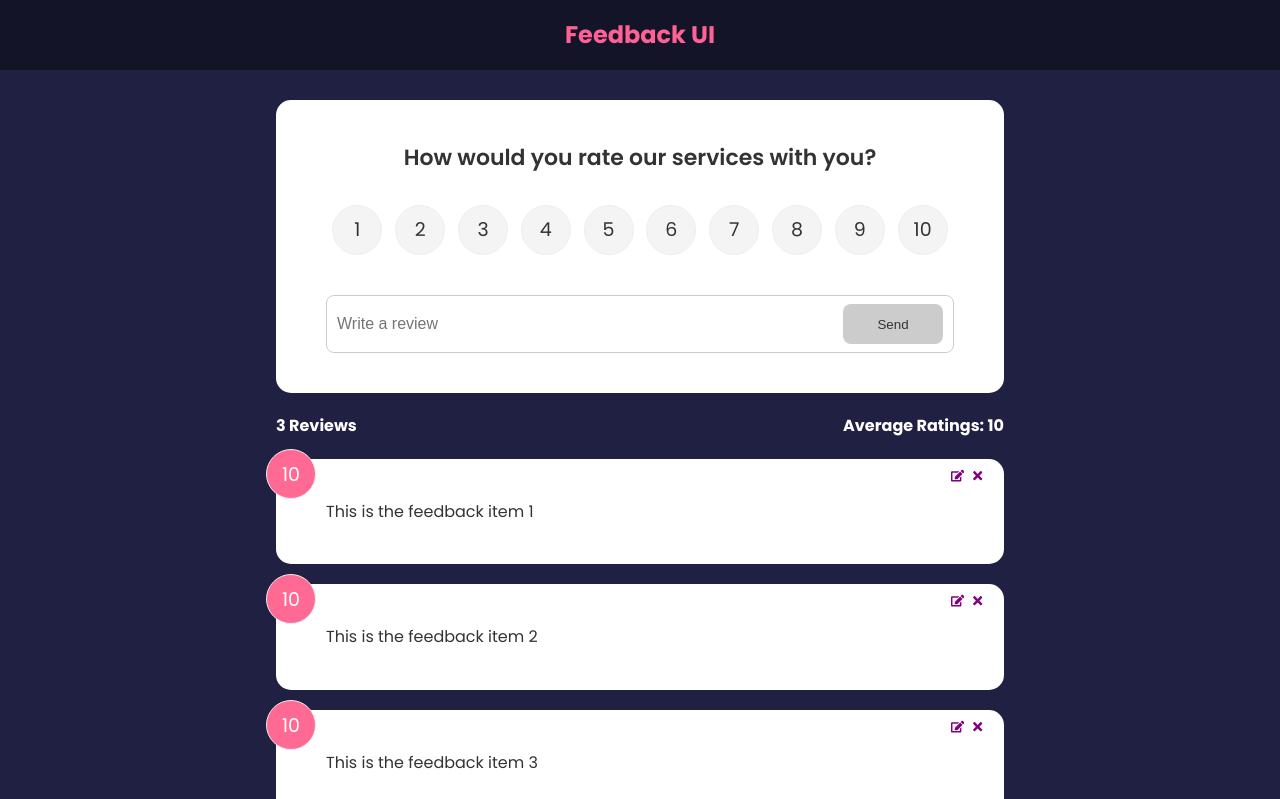
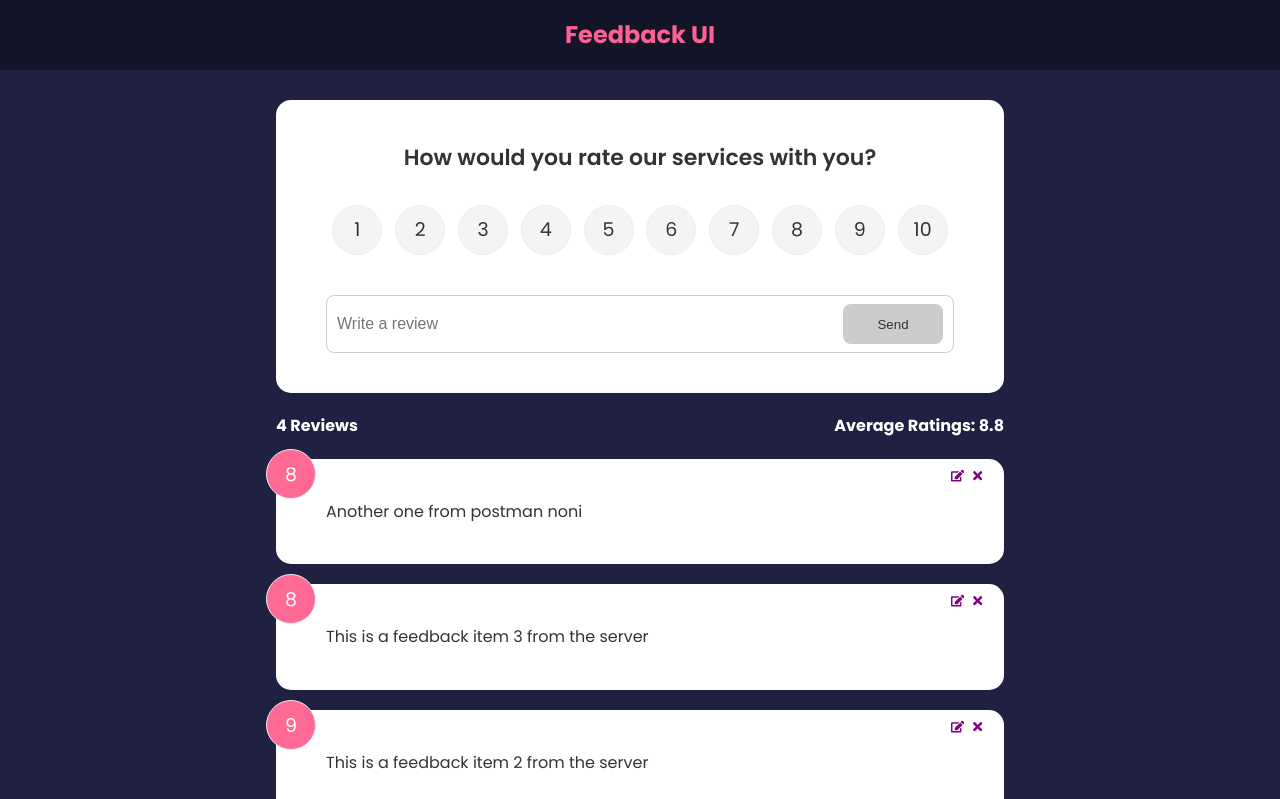
Before and after one commit to lario0913/feedback-app, a React (Create React App) app: page / in a window 1280 px wide. Shown: the top 799 px of the page. Built offline with nearby package versions, Linux system fonts and the light colour scheme; data requests are answered from the project's data file.

Commit message:
fetch feedback data from data and set up a spinner component

```diff
--- a/db.json
+++ b/db.json
@@ -16,7 +16,7 @@
       "text": "This is a feedback item 3 from the server"
     },
     {
-      "rating": "8",
+      "rating": 8,
       "text": "Another one from postman noni",
       "id": 4
     }
--- a/package.json
+++ b/package.json
@@ -6,6 +6,7 @@
     "@testing-library/jest-dom": "^5.16.5",
     "@testing-library/react": "^13.3.0",
     "@testing-library/user-event": "^13.5.0",
+    "concurrently": "^7.3.0",
     "framer-motion": "^4.1.17",
     "json-server": "^0.17.0",
     "react": "^18.2.0",
@@ -21,7 +22,8 @@
     "build": "react-scripts build",
     "test": "react-scripts test",
     "eject": "react-scripts eject",
-    "server": "json-server --watch db.json --port 5000"
+    "server": "json-server --watch db.json --port 5000",
+    "dev": "concurrently \"npm run server\" \"npm start\""
   },
   "eslintConfig": {
     "extends": [
--- a/src/components/FeedbackList.jsx
+++ b/src/components/FeedbackList.jsx
@@ -2,13 +2,17 @@ import {motion, AnimatePresence} from 'framer-motion'
 import { useContext } from 'react'
 import FeedbackItem from "./FeedbackItem"
 import FeedbackContext from '../context/FeedbackContext'
+import Spinner from './shared/Spinner'
 
 function FeedbackList() {
-    const {feedback} = useContext(FeedbackContext)
-    if(!feedback || feedback.length === 0){
+    const {feedback, isLoading} = useContext(FeedbackContext)
+
+    if(!isLoading && (!feedback || feedback.length === 0)){
         return <p>No Feedback Yet</p>
     }
-    return (
+    return isLoading ?
+            <Spinner /> :
+            (
                 <div className="feedback-list">
                         <AnimatePresence>
                         {feedback.map((item) => (
--- /dev/null
+++ b/src/components/shared/Spinner.jsx
@@ -0,0 +1,14 @@
+import spinner from '../assets/spinner.gif'
+function Spinner() {
+  return <img
+            src={spinner}
+            alt="loading..."
+            style={{
+              width: '100px',
+              margin: 'auto',
+              display: 'block'
+            }}
+        />
+}
+
+export default Spinner
--- a/src/context/FeedbackContext.js
+++ b/src/context/FeedbackContext.js
@@ -1,47 +1,47 @@
-import {createContext, useState} from 'react'
+import {createContext, useState, useEffect} from 'react'
 import {v4 as uuidv4} from 'uuid'
 
 const FeedbackContext = createContext()
 
 export const FeedbackProvider = ({children}) => {
-    const [feedback, setFeedback] = useState([
-        {
-            id : 1,
-            text: "This is the feedback item 1",
-            rating : 10,
-        },
-        {
-          id : 2,
-          text: "This is the feedback item 2",
-          rating : 10,
-      },
-      {
-        id : 3,
-        text: "This is the feedback item 3",
-        rating : 10,
-    }
-    ])
-
+    const [isLoading, setIsLoading] = useState(true)
+    const [feedback, setFeedback] = useState([])
     const [feedbackEdit, setFeedbackEdit] = useState({
       item: {},
       edit: false
     })
 
+    useEffect(() => {
+      fetchFeedback()
+    }, [])
+
+// Fetch feedback
+    const fetchFeedback = async () => {
+      const response =  await fetch('http://localhost:5000/feedback?_sort=id&_order=desc')
+      const data = await response.json()
+      setFeedback(data)
+      setIsLoading(false)
+    }
+
+// update feedback
     const updateFeedback = (id, updItem) => {
       setFeedback(feedback.map(item => item.id === id ? {...item, ...updItem} : item))
     }
 
+// delete feedback
     const deleteFeedback = id => {
         if(window.confirm('Are you sure you want to delete?')){
           setFeedback(feedback.filter(item => item.id !== id))
         }
       }
 
+// Add feedback
     const addFeedback = (newFeedback) => {
       newFeedback.id = uuidv4()
       setFeedback([newFeedback, ...feedback])
     }
 
+// edit feedback
     const editFeedback = item => {
       setFeedbackEdit({
         item,
@@ -53,6 +53,7 @@ export const FeedbackProvider = ({children}) => {
               value={{
                 feedback,
                 feedbackEdit,
+                isLoading,
                 deleteFeedback,
                 addFeedback,
                 editFeedback,
```
Also changed, not shown: src/components/assets/spinner.gif (added), 1 other file (tests, documents, lock files or other folders). Lines whose indentation alone changed are shown as unchanged.
